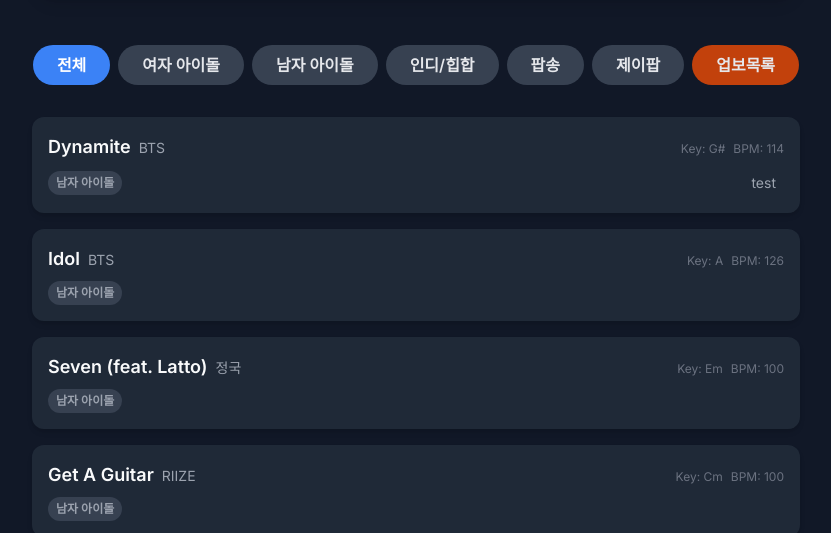
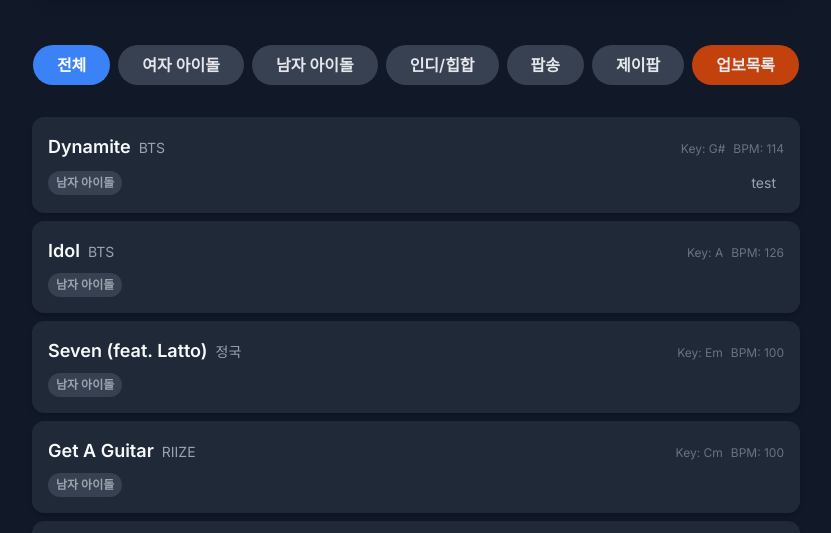
Before and after one commit to sevicemoth/test01, a plain HTML site: page index.html in a window 1280 px wide. Shown: the part 355-888 px from the top of the page, without its empty margins (224-1055 px from the left). Drawn offline with nearby package versions, Linux system fonts and the light colour scheme.

Commit message:
노래 목록 간격 수정
<div class="flex flex-col gap-2 max-w-[800px] mx-auto" id="song-list">

gap-4 에서 2로 수정

```diff
--- a/index.html
+++ b/index.html
@@ -119,7 +119,7 @@
         <section>
 
             <!-- 노래 카드가 동적으로 추가될 영역 -->
-            <div class="flex flex-col gap-4 max-w-[800px] mx-auto" id="song-list">
+            <div class="flex flex-col gap-2 max-w-[800px] mx-auto" id="song-list">
                 <!-- JavaScript로 동적으로 노래 카드를 생성합니다 -->
             </div>
         </section>
```
